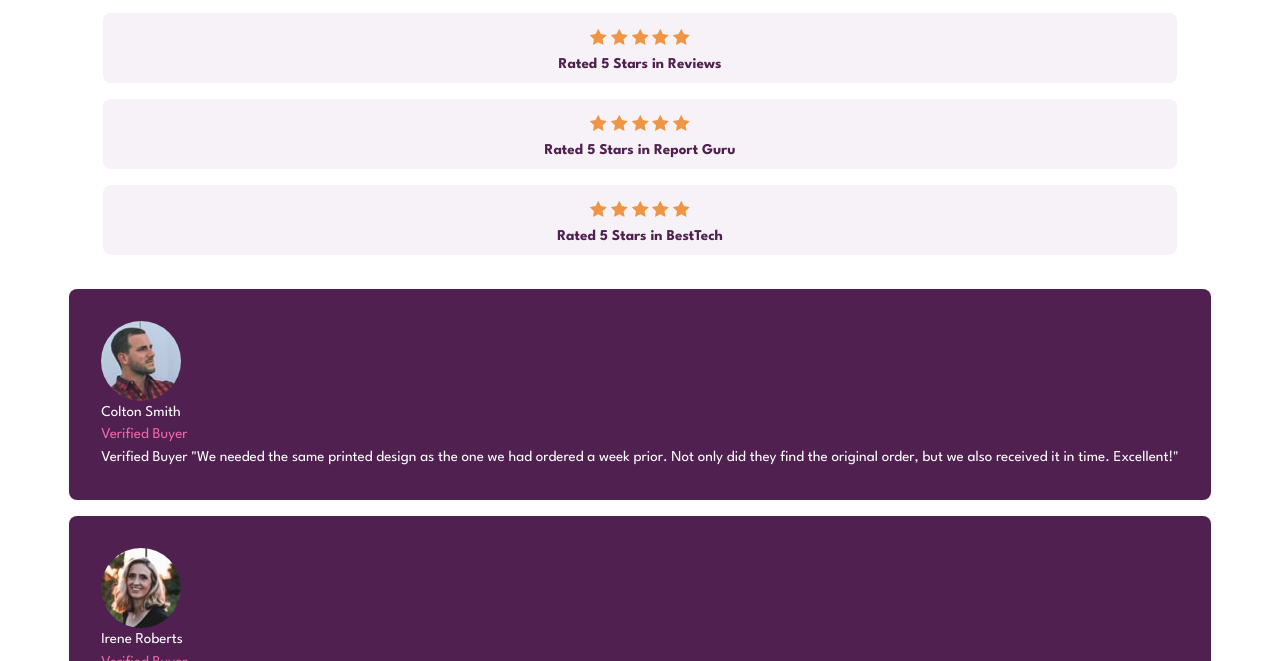
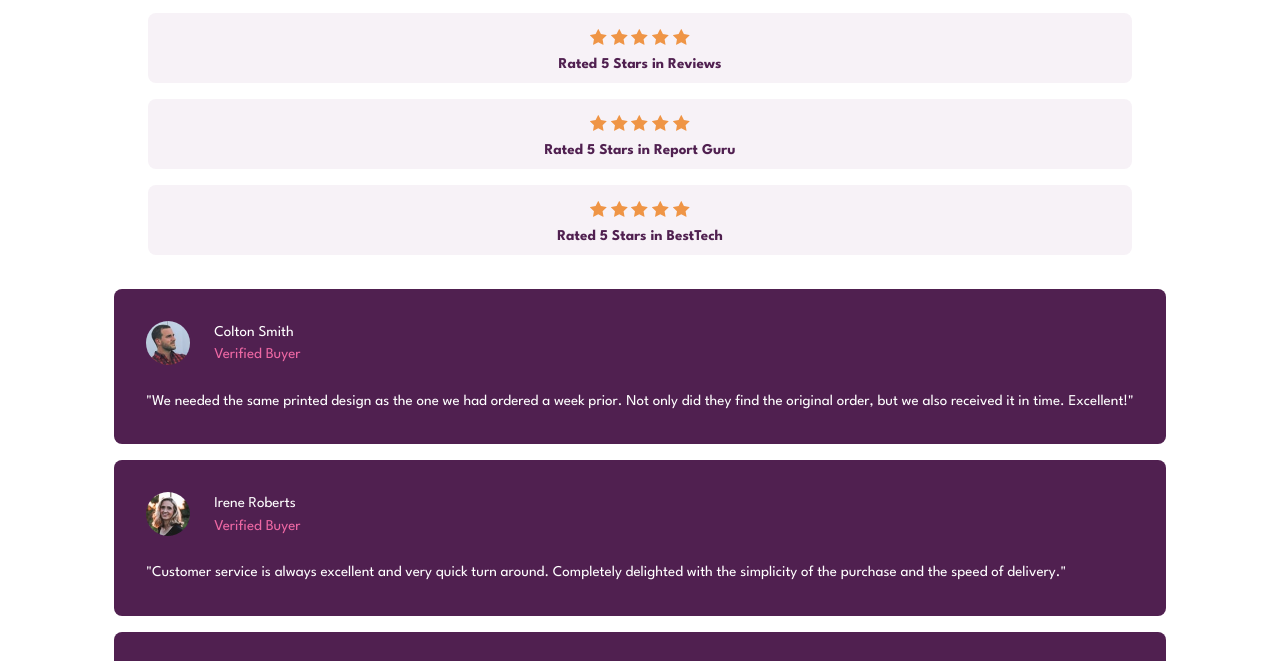
Before and after one commit to Moses2308/social-proof-section, a plain HTML site: page index.html in a window 1280 px wide. Shown: the part 120-781 px from the top of the page. Drawn offline with Linux system fonts and the light colour scheme.

Commit message:
styled user section of review component and adjusted padding

```diff
--- a/index.html
+++ b/index.html
@@ -72,9 +72,9 @@
             <p class="verified">Verified Buyer</p>
           </div>
           <p>
-            Verified Buyer "We needed the same printed design as the one we had
-            ordered a week prior. Not only did they find the original order, but
-            we also received it in time. Excellent!"
+            "We needed the same printed design as the one we had ordered a week
+            prior. Not only did they find the original order, but we also
+            received it in time. Excellent!"
           </p>
         </div>
 
--- a/style.css
+++ b/style.css
@@ -56,12 +56,17 @@ body {
   border-radius: 0.5rem;
   margin-bottom: 1rem;
 }
-.review-component img {
-  border-radius: 50%;
+.verified {
+  color: var(--color-softPink);
 }
 .review__user {
   display: grid;
+  grid-template-columns: 2.75rem 1fr;
+  column-gap: 1.5rem;
+  margin-bottom: 1.5rem;
 }
-.verified {
-  color: var(--color-softPink);
+.review-component img {
+  border-radius: 50%;
+  width: 2.75rem;
+  grid-row-end: span 2;
 }
```
